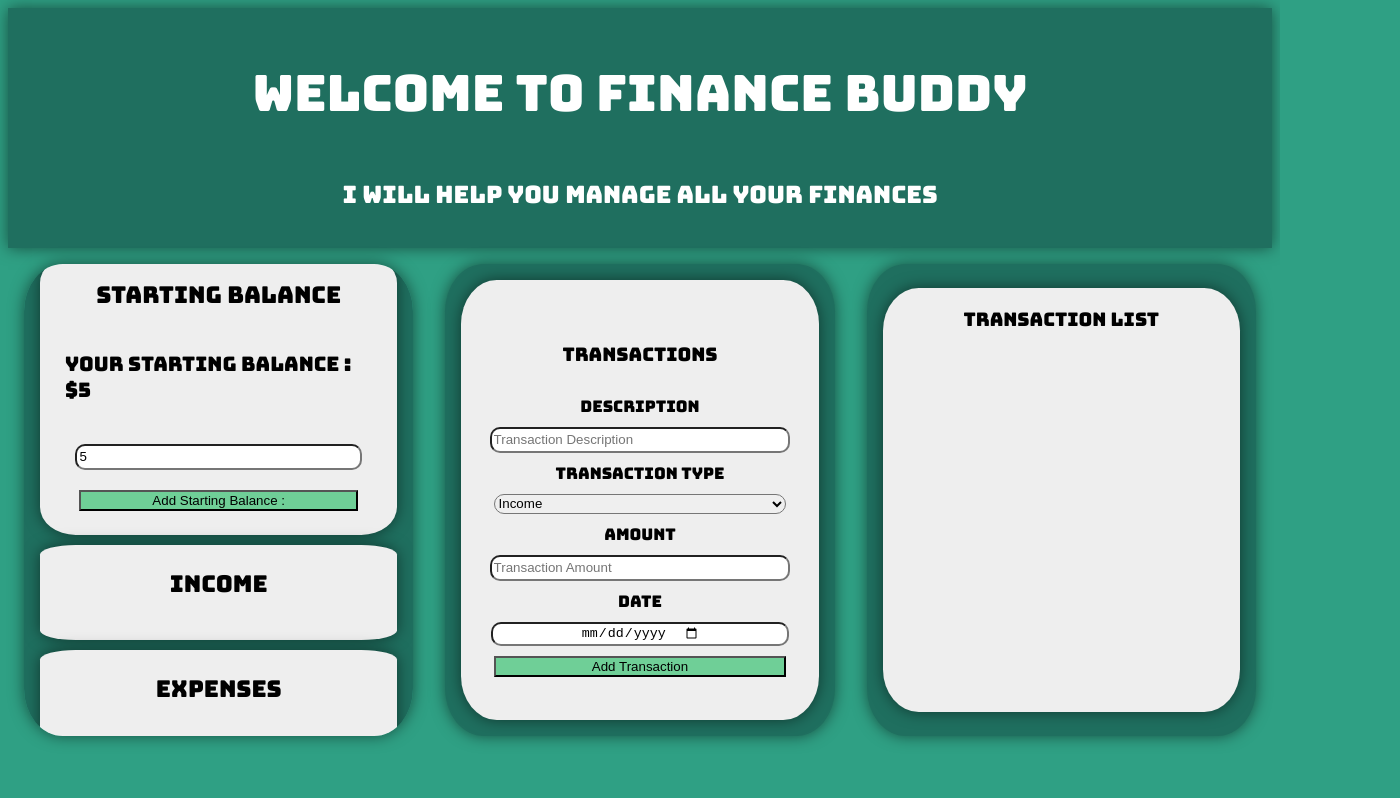
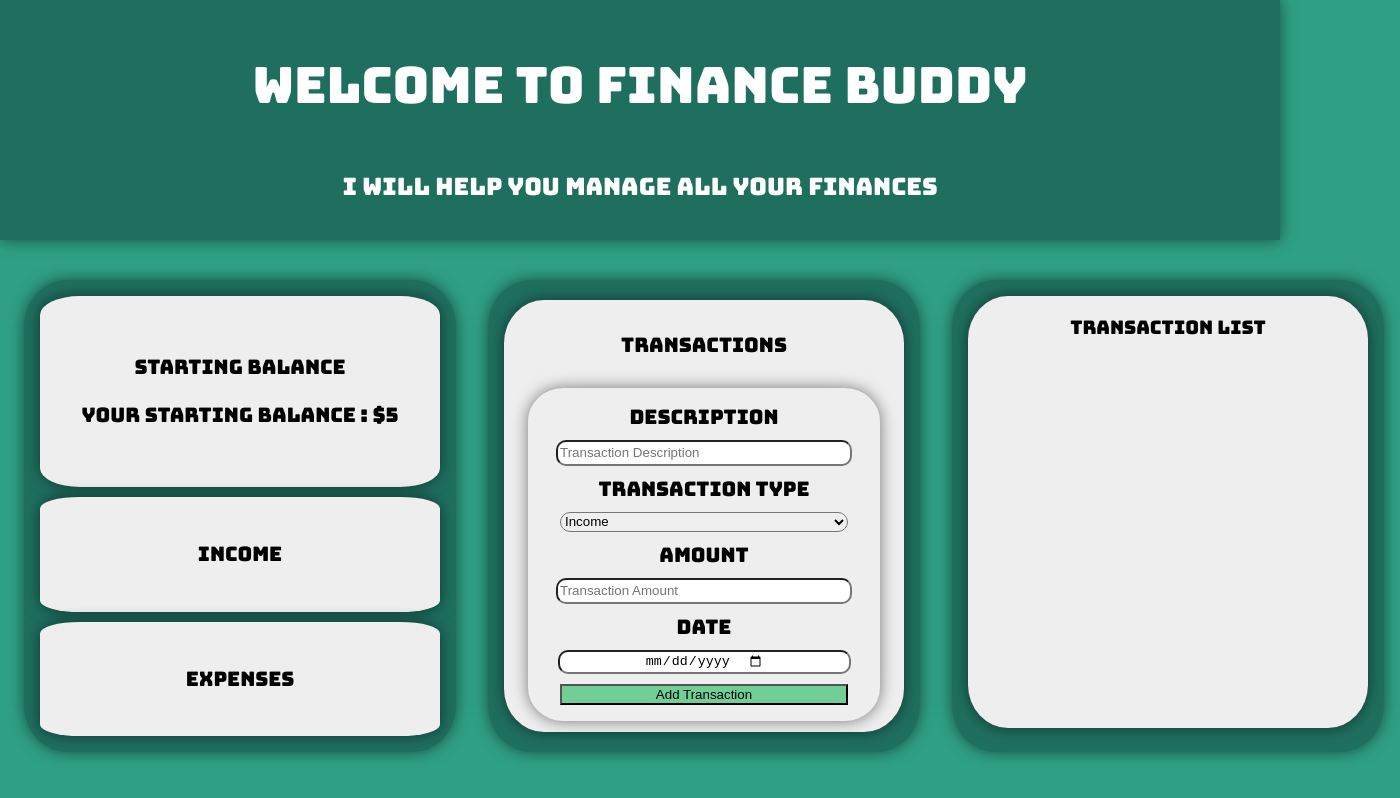
Before and after one commit to raulvasile04/finance-buddy, a plain HTML site: page index.html in a window 1280 px wide. Both pictures are taken after typing "5" into the empty fields and a click on the button "Add Starting Balance :". Shown: the whole page, 1400 px wide, since content can reach past the window. Drawn offline with Linux system fonts and the light colour scheme; a web font is replaced by a local one.

Commit message:
Added local storage and improved overall quality

```diff
--- a/index.html
+++ b/index.html
@@ -17,8 +17,12 @@
     <div class = "container">
         <div class = "summary">
             <div class = "balance">
+                <div class = "balance-wrapper-label">
                     <label for = "starting-balance">Starting Balance</label>
+                </div>
+                <div class = "balance-wrapper">
                     <p id = "starting-balance-amount"> </p>
+                </div>
                 <input type = "number" id = "starting-balance" placeholder = "Starting Balance">
                 <button type = "button" id = "starting-balance-button"> Add Starting Balance :  </button>
             </div>
@@ -32,8 +36,11 @@
             </div>
         </div>
         <div class = "transactions">
+            <div class = "transaction-white-box">
+                <div class = "transaction">
+                    <h3 id = "transaction-title">Transactions</h3>
+                </div>
                 <div class = "transaction-fields">
-                <h3 id = "transactions-title">Transactions</h3>
                     <label for = "transaction-description">Description</label>
                     <input type = "text" id = "transaction-description" placeholder = "Transaction Description">
                     <label for = "transaction-type">Transaction Type</label>
@@ -46,7 +53,8 @@
                     <button id = "add-transaction">Add Transaction</button>
                 </div>
             </div>
-        <div class = "transaction-lists">
+        </div>
+        <div class = "transaction-lists" id = "original-list">
             <div class = "transaction-list">
                 <h3 id = "transactions-list-title">Transaction list</h3>
                     <ul id = "transaction-list">
--- a/index.js
+++ b/index.js
@@ -10,16 +10,39 @@ const transactionType = document.getElementById("transaction-type");
 const incomeAmount = document.getElementById("income-amount");
 const expenseAmount = document.getElementById("expense-amount");
 
-
 let transactions = [];
 
-addStartingBalanceButton.addEventListener("click", () => {
-    let startingBalance = {
-        startingBalanceNumber : startingBalanceInput.value
-    };
-    const p = document.createElement("p");
-    startingBalanceAmount.textContent = `Your starting balance : $${startingBalance.startingBalanceNumber}`;
-})
+function displayTransactions() {
+    transactionList.innerHTML = "";
+    document.querySelectorAll(".transaction-lists:not(#original-list)").forEach(card => card.remove());
+    transactions.forEach(transaction => {
+        const date = new Date(transaction.date);
+        const month = date.toLocaleString("default", {month: "long"});
+        const existingCard = document.getElementById(`${month}-card`);
+        const li = document.createElement("li");
+        li.textContent = `Your transaction : ${transaction.description} , ${transaction.type} $${transaction.amount} , ${transaction.date}`;
+        transactionList.appendChild(li);
+        if (existingCard === null) {
+            createMonthCard(month);
+        } else {
+
+        }
+
+        const monthCard = document.getElementById(`${month}-card`);
+        const ul = monthCard.querySelector("ul");
+        ul.appendChild(li)
+    });
+
+    incomeAmount.textContent = `$${calculatorIncome()}`;
+    expenseAmount.textContent = `$${calculatorExpense()}`;
+}
+
+if(localStorage.getItem("transactions") != null){
+    transactions = JSON.parse(localStorage.getItem("transactions"));
+    displayTransactions()
+}
+
+console.log(transactions);
 
 function calculatorIncome(){
     let total = Number(startingBalanceInput.value);
@@ -41,6 +64,32 @@ function calculatorExpense(){
     return total;
 }
 
+function createMonthCard(month){
+    const monthCard = document.createElement("div");
+    const whiteBox = document.createElement("div");
+    monthCard.id = `${month}-card`;
+    monthCard.className = "transaction-lists"
+    whiteBox.className = "transaction-list";
+    const h3 = document.createElement("h3");
+    h3.textContent = month;
+    whiteBox.appendChild(h3);
+    const ul = document.createElement("ul");
+    whiteBox.appendChild(ul);
+    monthCard.appendChild(whiteBox);
+    document.querySelector(".container").appendChild(monthCard);
+}
+
+addStartingBalanceButton.addEventListener("click", () => {
+    let startingBalance = {
+        startingBalanceNumber : startingBalanceInput.value
+    };
+    const p = document.createElement("p");
+    startingBalanceAmount.textContent = `Your starting balance : $${startingBalance.startingBalanceNumber}`;
+
+    startingBalanceInput.style.display = "none";
+    addStartingBalanceButton.style.display = "none";
+});
+
 transactionButton.addEventListener("click", () => {
     let newTransaction = {
         description: transactionDescription.value,
@@ -49,21 +98,8 @@ transactionButton.addEventListener("click", () => {
         type: transactionType.value
     };
     transactions.push(newTransaction);
-    console.log(transactions);
-
-    if(transactionType.value === "income"){
-        const li = document.createElement("li");
-        li.textContent = `Your transaction : ${newTransaction.description} , ${newTransaction.type} $${newTransaction.amount} , ${newTransaction.date}`;
-        transactionList.appendChild(li);
-        incomeAmount.textContent = `$${calculatorIncome()}`;
-    }
-    else if(transactionType.value === "expense"){
-        const li = document.createElement("li");
-        li.textContent = `Your transaction : ${newTransaction.description} , ${newTransaction.type} $${newTransaction.amount} , ${newTransaction.date}`;
-        transactionList.appendChild(li);
-        expenseAmount.textContent = `$${calculatorExpense()}`;
-    }
-
+    localStorage.setItem("transactions", JSON.stringify(transactions));
+    displayTransactions();
     transactionDescription.value = "";
     transactionAmount.value = "";
     transactionDate.value = "";
--- a/styles.css
+++ b/styles.css
@@ -1,5 +1,6 @@
 body{
     background : #2FA084;
+    overflow-x:auto ;
 }
 
 h1{
@@ -18,6 +19,7 @@ h2{
 }
 
 .header{
+    position: fixed;
     display : flex;
     justify-content: center;
     flex-direction: column;
@@ -26,6 +28,8 @@ h2{
     height : 30dvh;
     width: 100%;
     box-shadow: 0 0 15px rgba(0,0, 0, 0.5);
+    top : 0;
+    left: 0;
 }
 
 .summary{
@@ -72,6 +76,10 @@ h2{
     flex-direction: row;
     justify-content: flex-start;
     align-items: flex-start;
+    overflow-x: auto ;
+    flex-wrap : nowrap;
+    min-width : max-content;
+    margin-top : 33dvh;
 }
 
 .balance{
@@ -80,19 +88,29 @@ h2{
     justify-content: center;
     flex-direction: column;
     align-items: center;
-    height: 30dvh;
+    height: 150px;
     padding: 3dvh;
     gap : 20px;
     border-radius: 10%;
     box-shadow: 0 0 15px rgba(0,0, 0, 0.5);
+    overflow: hidden;
 }
 
-.balance > label{
+.balance-wrapper-label > label{
     color : black;
     font-family: "Bungee", sans-serif;
-    font-size: 2.9dvh;
+    font-size: 20px;
     font-weight: 50;
     font-style: normal;
+    margin-top: 60px;
+}
+
+.balance-wrapper{
+    display: flex;
+    flex-direction: column;
+    align-items: center;
+    justify-content: center;
+    height : 30px;
 }
 
 .income{
@@ -101,6 +119,7 @@ h2{
     justify-content: center;
     flex-direction: column;
     align-items: center;
+    height : 120px;
     border-radius: 10%;
     box-shadow: 0 0 15px rgba(0,0, 0, 0.5);
 }
@@ -109,8 +128,9 @@ h2{
     color : black;
     font-family: "Bungee", sans-serif;
     font-weight: 50;
-    font-size: 2.9dvh;
+    font-size: 20px;
     font-style: normal;
+    margin : 0;
 }
 
 .income > p{
@@ -118,7 +138,8 @@ h2{
     font-family: "Bungee", sans-serif;
     font-weight: 50;
     font-style: normal;
-    margin-top: 2px;
+    font-size: 20px;
+    margin: 0;
 }
 
 .expenses{
@@ -127,6 +148,7 @@ h2{
     justify-content: center;
     flex-direction: column;
     align-items: center;
+    height: 120px;
     border-radius: 10%;
     box-shadow: 0 0 15px rgba(0,0, 0, 0.5);
 }
@@ -135,8 +157,9 @@ h2{
     color : black;
     font-family: "Bungee", sans-serif;
     font-weight: 50;
-    font-size: 2.9dvh;
+    font-size: 20px;
     font-style: normal;
+    margin : 0;
 }
 
 .expenses > p{
@@ -144,7 +167,21 @@ h2{
     font-family: "Bungee", sans-serif;
     font-weight: 50;
     font-style: normal;
-    margin-top: 2px;
+    font-size: 20px;
+    margin: 0;
+}
+
+.transaction-white-box{
+    background-color: #EEEEEE;
+    display: flex;
+    justify-content: center;
+    flex-direction: column;
+    align-items: center;
+    height: 50dvh;
+    border-radius: 10%;
+    padding : 2dvh;
+    gap : 10px;
+    box-shadow: 0 0 15px rgba(0,0, 0, 0.5);
 }
 
 .transaction-fields{
@@ -153,18 +190,21 @@ h2{
     justify-content: center;
     flex-direction: column;
     align-items: center;
-    height: 55dvh;
+    height: 50dvh;
+    width : 40dvh;
     border-radius: 10%;
     padding : 2dvh;
     gap : 10px;
     box-shadow: 0 0 15px rgba(0,0, 0, 0.5);
 }
 
-.transaction-fields > h3{
+#transaction-title{
     color : black;
     font-family: "Bungee", sans-serif;
     font-weight: 50;
     font-style: normal;
+    margin-bottom : 20px;
+    font-size: 20px;
 }
 
 .transaction-fields label{
@@ -172,12 +212,13 @@ h2{
     font-family: "Bungee", sans-serif;
     font-weight: 50;
     font-style: normal;
+    font-size: 20px;
 }
 
 .transaction-lists{
     display : flex;
     justify-content: center;
-    flex-direction: column;
+    flex-direction: row;
     background-color: #1F6F5F;
     padding : 2dvh;
     margin : 2dvh;
@@ -186,6 +227,7 @@ h2{
     height: 55dvh;
     gap : 10px;
     box-shadow: 0 0 15px rgba(0,0, 0, 0.5);
+    overflow-x : auto;
 }
 
 .transaction-list{
@@ -194,7 +236,8 @@ h2{
     justify-content: flex-start;
     flex-direction: column;
     overflow-y: auto ;
-    height: 53dvh;
+    height: 54dvh;
+    min-width : 50dvh;
     align-items: center;
     border-radius: 10%;
     box-shadow: 0 0 15px rgba(0,0, 0, 0.5);
```
Lines whose indentation alone changed are shown as unchanged.
